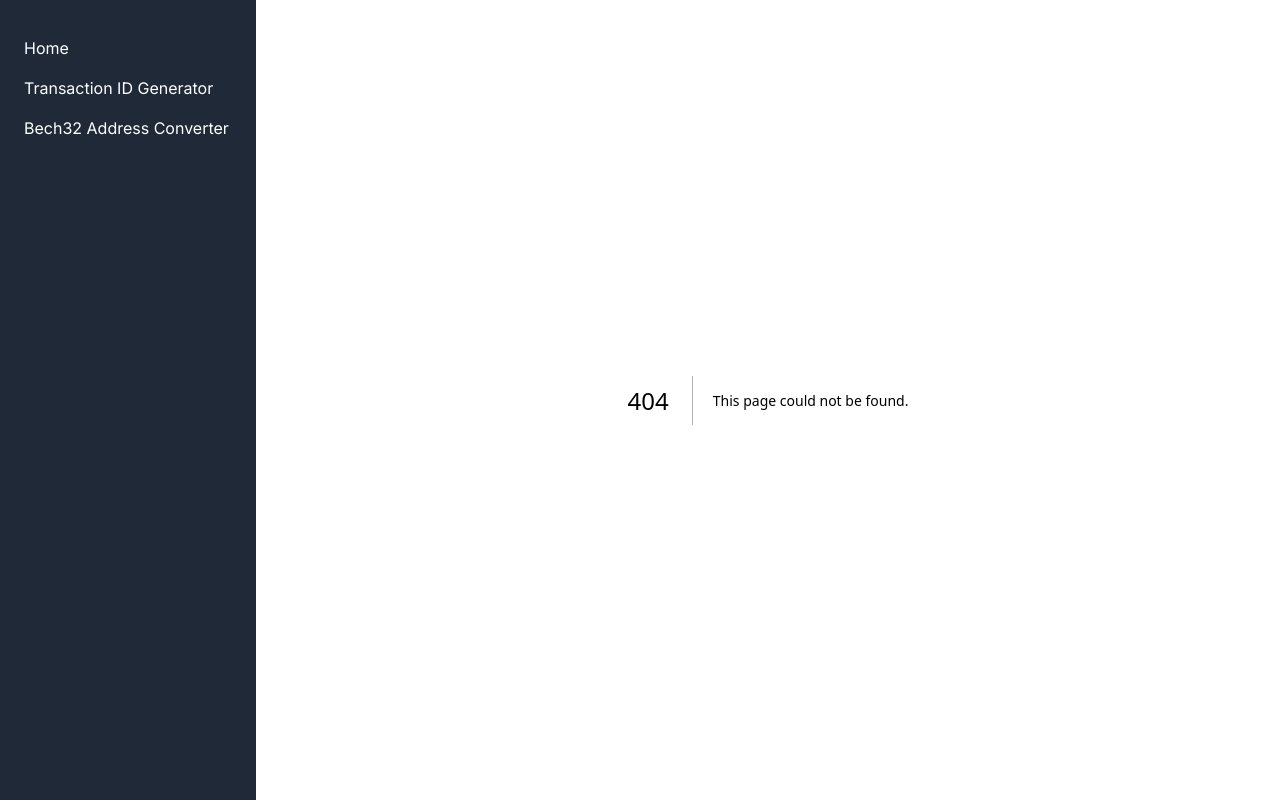
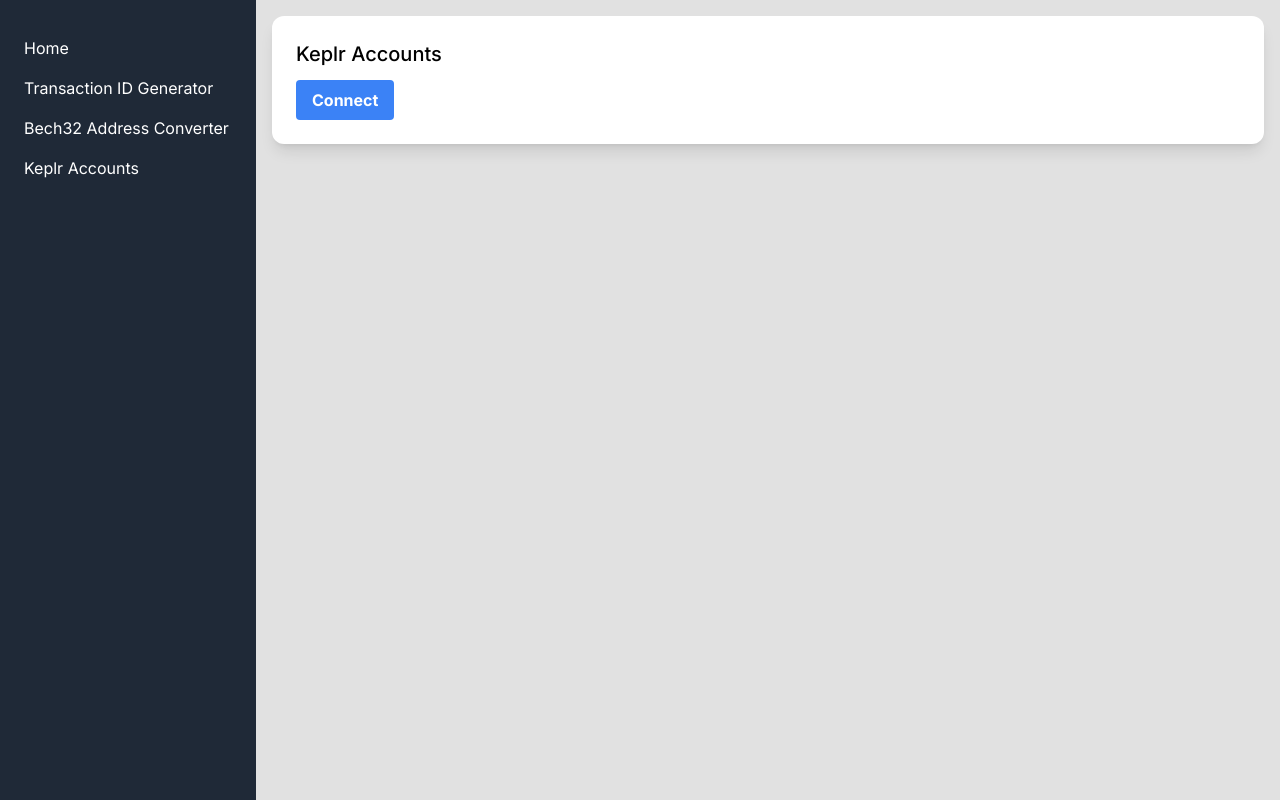
Before and after one commit to zrbecker/cosmjs_playground, a Next.js app: page /tools/accounts in a window 1280 px wide. Before the commit this address had no page. Built offline with nearby package versions, Linux system fonts and the light colour scheme.

Commit message:
Keplr accounts

```diff
--- a/package.json
+++ b/package.json
@@ -11,6 +11,7 @@
   "dependencies": {
     "@cosmjs/crypto": "^0.32.2",
     "@cosmjs/encoding": "^0.32.2",
+    "@keplr-wallet/types": "^0.12.65",
     "next": "14.1.0",
     "react": "^18",
     "react-dom": "^18"
--- a/src/app/layout.tsx
+++ b/src/app/layout.tsx
@@ -36,6 +36,11 @@
                 Bech32 Address Converter
               </li>
             </Link>
+            <Link href="/tools/accounts">
+              <li className="py-2 px-4 hover:bg-gray-700 cursor-pointer">
+                Keplr Accounts
+              </li>
+            </Link>
           </ul>
         </div>
         <div className="ml-64">{children}</div>
--- /dev/null
+++ b/src/app/tools/accounts/page.tsx
@@ -0,0 +1,69 @@
+"use client";
+
+import { AccountData } from "@keplr-wallet/types";
+import useKeplr from "@/hooks/keplr/useKeplr";
+import { useEffect, useState } from "react";
+import { toBase64 } from "@cosmjs/encoding";
+
+export default function ConvertPubKey() {
+  const { connected, nonce, connect, disconnect, keplr } = useKeplr([
+    "cosmoshub-4",
+    "osmosis-1",
+  ]);
+  const [account, setAccount] = useState<AccountData | null>(null);
+
+  useEffect(() => {
+    if (keplr && connected) {
+      keplr
+        .getOfflineSigner("cosmoshub-4")
+        .getAccounts()
+        .then((accounts) => setAccount(accounts[0]))
+        .catch((e) => console.error(e));
+    } else if (account != null) {
+      setAccount(null);
+    }
+  }, [keplr, nonce, connected]);
+
+  return (
+    <div className="flex flex-col space-y-4 pt-4 px-4">
+      <div className="bg-white dark:bg-gray-800 rounded-xl p-6 shadow-lg flex flex-col space-y-3">
+        <h2 className="text-xl font-medium">Keplr Accounts</h2>
+        <div className="flex space-x-2 items-start">
+          {!connected ? (
+            <button
+              className="bg-blue-500 hover:bg-blue-700 text-white font-bold px-4 py-2 rounded"
+              type="button"
+              onClick={connect}
+            >
+              Connect
+            </button>
+          ) : (
+            <button
+              className="bg-red-500 hover:bg-red-700 text-white font-bold px-4 py-2 rounded"
+              type="button"
+              onClick={disconnect}
+            >
+              Disconnected
+            </button>
+          )}
+        </div>
+        {account ? (
+          <div>
+            <div>
+              <span className="inline-block w-44">Address (Bech32): </span>
+              {account.address}
+            </div>
+            <div>
+              <span className="inline-block w-44">Algo: </span>
+              {account.algo}
+            </div>
+            <div>
+              <span className="inline-block w-44">Public Key (Base64): </span>
+              {toBase64(account.pubkey)}
+            </div>
+          </div>
+        ) : null}
+      </div>
+    </div>
+  );
+}
--- /dev/null
+++ b/src/hooks/keplr/useKeplr.ts
@@ -0,0 +1,77 @@
+import { Window as KeplrWindow } from "@keplr-wallet/types";
+import { useEffect, useState } from "react";
+
+declare global {
+  interface Window extends KeplrWindow {}
+}
+
+const KEPLR_WALLET_CONNECTED = "keplr-wallet-connected";
+
+export default function useKeplr(chainIds: string | string[]) {
+  const [initialized, setInitialized] = useState(false);
+  const [connected, setConnected] = useState(false);
+  const [nonce, setNonce] = useState(0);
+
+  // recover connected state from local storage
+  useEffect(() => {
+    if (initialized) return;
+
+    let connectedStorage = false;
+    try {
+      connectedStorage = Boolean(
+        JSON.parse(window.localStorage.getItem(KEPLR_WALLET_CONNECTED) || "")
+      );
+    } catch (e) {}
+    setConnected(connectedStorage);
+
+    setInitialized(true);
+  }, [initialized]);
+
+  // persist connected state to local storage
+  useEffect(() => {
+    if (!initialized) return;
+
+    window.localStorage.setItem(
+      KEPLR_WALLET_CONNECTED,
+      JSON.stringify(connected)
+    );
+  }, [initialized, connected]);
+
+  // listen for keystore changes
+  useEffect(() => {
+    window.addEventListener("keplr_keystorechange", (e) => {
+      setNonce((nonce) => nonce + 1);
+    });
+  }, []);
+
+  // connect keplr wallet handler
+  const connect = async () => {
+    if (connected) {
+      throw new Error("Keplr already connected");
+    }
+
+    if (!window.keplr) {
+      throw new Error("Keplr extension not installed");
+    }
+
+    await window.keplr.enable(chainIds);
+    setConnected(true);
+  };
+
+  // disconnect keplr wallet handler
+  const disconnect = async () => {
+    if (!connected) {
+      throw new Error("Keplr already disconnected");
+    }
+
+    if (!window.keplr) {
+      throw new Error("Keplr extension not installed");
+    }
+
+    window.keplr.disable();
+    window.localStorage.setItem(KEPLR_WALLET_CONNECTED, JSON.stringify(false));
+    setConnected(false);
+  };
+
+  return { connected, nonce, connect, disconnect, keplr: window.keplr };
+}
```
Also changed, not shown: 1 other file (tests, documents, lock files or other folders).
